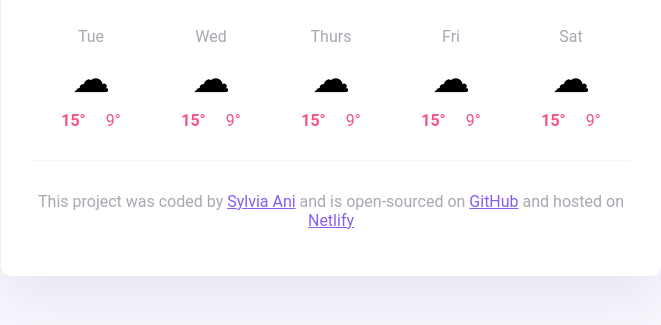
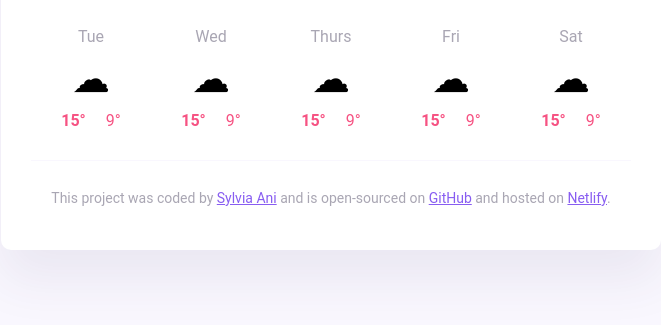
Before and after one commit to Sylviaani/JS-Search-Engine, a plain HTML site: page index.html in a window 1280 px wide. Shown: the part 357-682 px from the top of the page, without its empty margins (309-970 px from the left). Drawn offline with nearby package versions, Linux system fonts and the light colour scheme; no server answers.

Commit message:
Made changes to the HTML/CSS

```diff
--- a/src/styles.css
+++ b/src/styles.css
@@ -123,6 +123,6 @@ footer {
   border-top: 1px solid #f9f7fe;
   text-align: center;
   padding-top: 15px;
-
+  font-size: 14px;
   color: rgba(39, 33, 66, 0.4);
 }
```
Also changed, not shown: index.html (+1 -1 lines).
